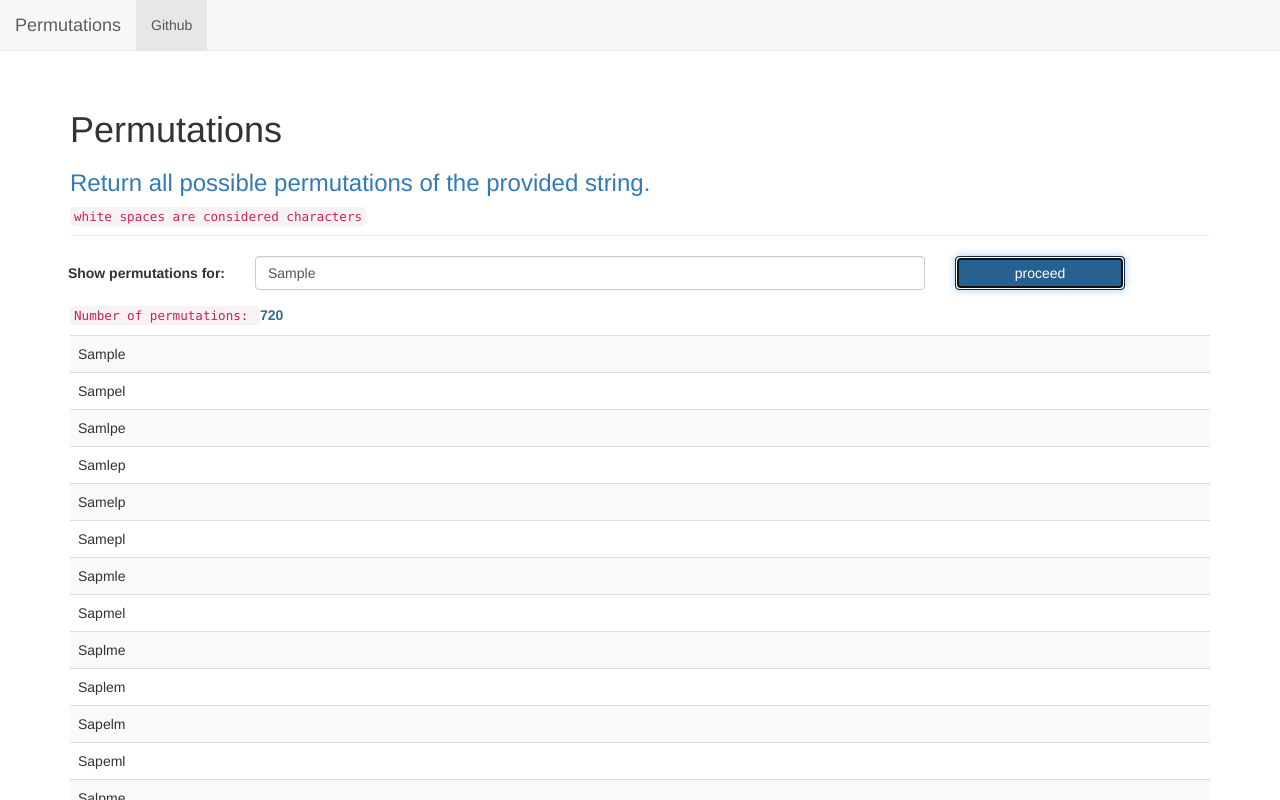
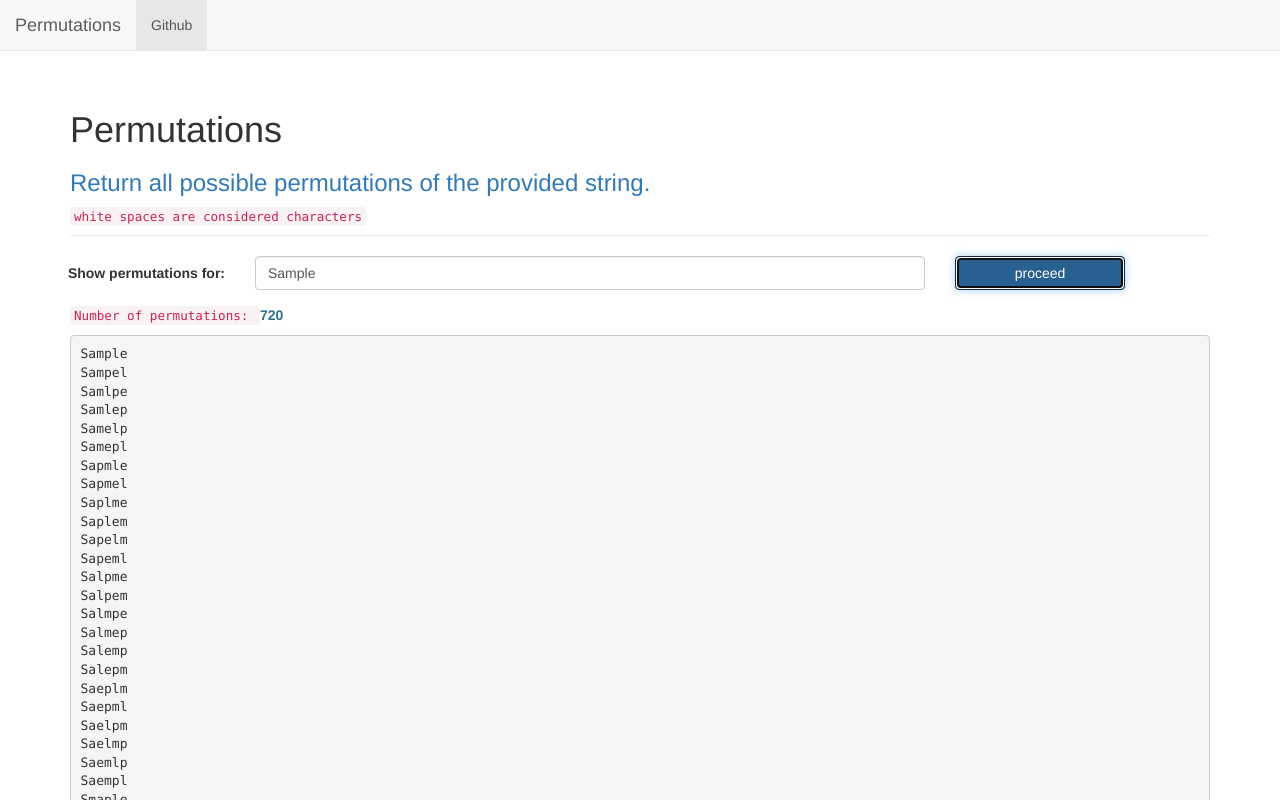
Before and after one commit to AdelMahjoub/react-app-permutations, a React (Create React App) app: page / in a window 1280 px wide. Both pictures are taken after typing "Sample" into the empty fields and a click on the button "proceed". Shown: the top 800 px of the page. Built offline with nearby package versions, Linux system fonts and the light colour scheme; the HTML template or start-up script is replaced by a standard one.

Commit message:
added web worker

```diff
--- a/public/index.html
+++ b/public/index.html
@@ -9,6 +9,5 @@
   </head>
   <body>
     <div id="root"></div>
-
   </body>
 </html>
--- /dev/null
+++ b/public/worker.js
@@ -0,0 +1,24 @@
+
+onmessage = function(e) {
+  var str = e.data;
+  var arr = str.split('');
+  var permutArr = [];
+  var temp, position = 0, len = str.length - 1;
+  function permutation(position, len){
+      if(position === len){
+          permutArr.push(arr.map(function(val){return val;}).join('') + "\n");
+      }else{
+          for(var i = position; i<= len; i++){
+              temp = arr[i];
+              arr[i] = arr[position];
+              arr[position] = temp;
+              permutation(position+1,len);
+              temp = arr[i];
+              arr[i] = arr[position];
+              arr[position] = temp;
+          }
+      }
+  }
+  permutation(position,len);
+  postMessage(permutArr);
+}
--- a/src/App.js
+++ b/src/App.js
@@ -14,34 +14,30 @@ class App extends Component {
       permutations: null
     }
     this.handleInput = this.handleInput.bind(this);
-    this.findPermutations = this.findPermutations.bind(this);
+    this.proceed = this.proceed.bind(this);
+    this.workerCallback = this.workerCallback.bind(this);
   }
 
   handleInput(e) {
     this.setState({ term: e.target.value });
   }
 
-  findPermutations() {
-    var arr = this.state.term.split('');
-    var permutArr = [];
-    var temp, position = 0, len = this.state.term.length - 1;
-    function permutation(position, len){
-        if(position === len){
-            permutArr.push(arr.map(function(val){return val;}).join(''));
-        }else{
-            for(var i = position; i<= len; i++){
-                temp = arr[i];
-                arr[i] = arr[position];
-                arr[position] = temp;
-                permutation(position+1,len);
-                temp = arr[i];
-                arr[i] = arr[position];
-                arr[position] = temp;
-            }
-        }
+  workerCallback(e) {
+    this.setState({ permutations: e.data });
+
+    //terminate worker
+    e.currentTarget.terminate();
+  }
+
+  proceed() {
+    var worker;
+    if(typeof(Worker) !== "undefined") {
+      worker = new Worker("worker.js");
+      worker.postMessage(this.state.term);
+      worker.onmessage = this.workerCallback;
+    } else {
+      console.log("This browser does not support web workers");
     }
-    permutation(position,len);
-    this.setState({ permutations: permutArr });
   }
 
   handleSubmit(e) {
@@ -57,7 +53,7 @@ class App extends Component {
         <Form
           handleInput={this.handleInput}
           term={this.state.term}
-          handleClick={this.findPermutations}
+          handleClick={this.proceed}
           handleSubmit={this.handleSubmit}
         />
         {
--- a/src/components/permutation.js
+++ /dev/null
@@ -1,11 +0,0 @@
-import React from "react";
-
-const Permutation = (props) => {
-  return (
-    <tr>
-      <td>{props.permutation}</td>
-    </tr>
-  )
-}
-
-export default Permutation;
--- a/src/components/permutations.js
+++ b/src/components/permutations.js
@@ -1,5 +1,4 @@
 import React from "react";
-import Permutation from "./permutation"
 
 const Permutations = (props) => {
   return (
@@ -10,15 +9,13 @@ const Permutations = (props) => {
         </p>
       </div>
       <div className="col-xs-12 col-md-12">
-        <table className="table table-striped">
-          <tbody>
+        <pre>
             {
-              props.permutations.map((permutation, i) => {
-                return <Permutation key={`permutation-${i}`} permutation={permutation}/>
+              props.permutations.map((permutation) => {
+                return permutation
               })
             }
-          </tbody>
-        </table>
+        </pre>
       </div>
     </div>
   )
```
